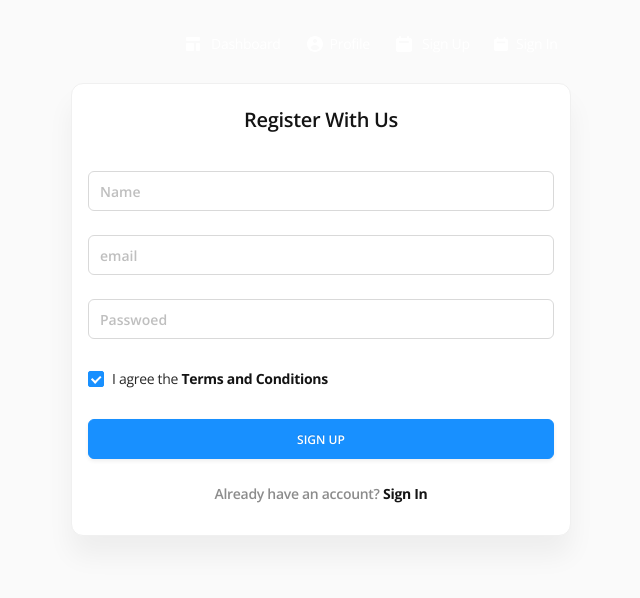
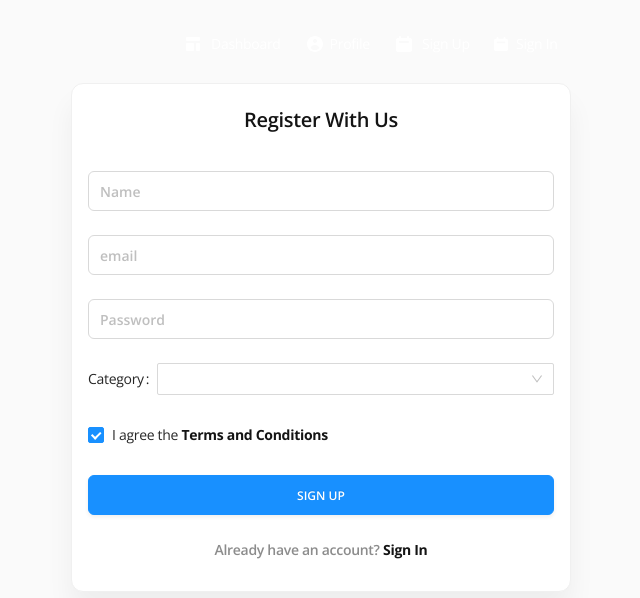
Before and after one commit to codeakki/MyCompAnion, a React (Create React App) app in the folder frontend/: page /sign-up in a window 1280 px wide. Shown: the top 598 px of the page, without its empty margins (319-959 px from the left). Built offline with nearby package versions, Linux system fonts and the light colour scheme.

Commit message:
Category in sign up page

```diff
--- a/frontend/src/components/layout/Header.js
+++ b/frontend/src/components/layout/Header.js
@@ -1,7 +1,5 @@
-
-
-import { useState, useEffect } from 'react'
-import { red, green } from '@ant-design/colors';
+import { useState, useEffect } from "react";
+import { red, green } from "@ant-design/colors";
 import {
   Row,
   Col,
@@ -18,7 +16,7 @@ import {
   Card,
   Progress,
   Switch,
-} from 'antd'
+} from "antd";
 
 import {
   SearchOutlined,
@@ -26,12 +24,12 @@ import {
   TwitterOutlined,
   FacebookFilled,
   UserOutlined,
-} from '@ant-design/icons'
+} from "@ant-design/icons";
 
-import { NavLink, Link } from 'react-router-dom'
-import styled from 'styled-components'
-import avtar from '../../assets/images/team-2.jpg'
-const { Meta } = Card
+import { NavLink, Link } from "react-router-dom";
+import styled from "styled-components";
+import avtar from "../../assets/images/team-2.jpg";
+const { Meta } = Card;
 const ButtonContainer = styled.div`
   .ant-btn-primary {
     background-color: #1890ff;
@@ -51,7 +49,7 @@ const ButtonContainer = styled.div`
   .ant-switch-active {
     background-color: #1890ff;
   }
-`
+`;
 
 const bell = [
   <svg
@@ -71,7 +69,7 @@ const bell = [
       fill="#111827"
     ></path>
   </svg>,
-]
+];
 
 const wifi = [
   <svg
@@ -97,7 +95,7 @@ const wifi = [
       </g>
     </g>
   </svg>,
-]
+];
 
 const credit = [
   <svg
@@ -119,7 +117,7 @@ const credit = [
       d="M18 9H2V14C2 15.1046 2.89543 16 4 16H16C17.1046 16 18 15.1046 18 14V9ZM4 13C4 12.4477 4.44772 12 5 12H6C6.55228 12 7 12.4477 7 13C7 13.5523 6.55228 14 6 14H5C4.44772 14 4 13.5523 4 13ZM9 12C8.44772 12 8 12.4477 8 13C8 13.5523 8.44772 14 9 14H10C10.5523 14 11 13.5523 11 13C11 12.4477 10.5523 12 10 12H9Z"
     ></path>
   </svg>,
-]
+];
 
 const clockicon = [
   <svg
@@ -137,27 +135,27 @@ const clockicon = [
       fill="#111827"
     ></path>
   </svg>,
-]
+];
 
 const data = [
   {
-    title: 'New message from Sophie',
+    title: "New message from Sophie",
     description: <>{clockicon} 2 days ago</>,
 
     avatar: avtar,
   },
   {
-    title: 'New album by Travis Scott',
+    title: "New album by Travis Scott",
     description: <>{clockicon} 2 days ago</>,
 
     avatar: <Avatar shape="square">{wifi}</Avatar>,
   },
   {
-    title: 'Payment completed',
+    title: "Payment completed",
     description: <>{clockicon} 2 days ago</>,
     avatar: <Avatar shape="square">{credit}</Avatar>,
   },
-]
+];
 
 const menu = (
   <List
@@ -175,7 +173,7 @@ const menu = (
       </List.Item>
     )}
   />
-)
+);
 
 const logsetting = [
   <svg
@@ -193,7 +191,7 @@ const logsetting = [
       fill="#111827"
     ></path>
   </svg>,
-]
+];
 
 const profile = [
   <svg
@@ -211,7 +209,7 @@ const profile = [
       fill="#111827"
     ></path>
   </svg>,
-]
+];
 
 const toggler = [
   <svg
@@ -223,7 +221,7 @@ const toggler = [
   >
     <path d="M16 132h416c8.837 0 16-7.163 16-16V76c0-8.837-7.163-16-16-16H16C7.163 60 0 67.163 0 76v40c0 8.837 7.163 16 16 16zm0 160h416c8.837 0 16-7.163 16-16v-40c0-8.837-7.163-16-16-16H16c-8.837 0-16 7.163-16 16v40c0 8.837 7.163 16 16 16zm0 160h416c8.837 0 16-7.163 16-16v-40c0-8.837-7.163-16-16-16H16c-8.837 0-16 7.163-16 16v40c0 8.837 7.163 16 16 16z"></path>
   </svg>,
-]
+];
 
 const setting = [
   <svg
@@ -241,7 +239,7 @@ const setting = [
       fill="#111827"
     ></path>
   </svg>,
-]
+];
 
 function Header({
   placement,
@@ -252,15 +250,15 @@ function Header({
   handleSidenavType,
   handleFixedNavbar,
 }) {
-  const { Title, Text } = Typography
+  const { Title, Text } = Typography;
 
-  const [visible, setVisible] = useState(false)
-  const [sidenavType, setSidenavType] = useState('transparent')
+  const [visible, setVisible] = useState(false);
+  const [sidenavType, setSidenavType] = useState("transparent");
 
-  useEffect(() => window.scrollTo(0, 0))
+  useEffect(() => window.scrollTo(0, 0));
 
-  const showDrawer = () => setVisible(true)
-  const hideDrawer = () => setVisible(false)
+  const showDrawer = () => setVisible(true);
+  const hideDrawer = () => setVisible(false);
 
   return (
     <>
@@ -270,29 +268,21 @@ function Header({
             <Breadcrumb.Item>
               <NavLink to="/">Pages</NavLink>
             </Breadcrumb.Item>
-            <Breadcrumb.Item style={{ textTransform: 'capitalize' }}>
-              {name.replace('/', '')}
+            <Breadcrumb.Item style={{ textTransform: "capitalize" }}>
+              {name.replace("/", "")}
             </Breadcrumb.Item>
           </Breadcrumb>
           <div className="ant-page-header-heading">
             <span
               className="ant-page-header-heading-title"
-              style={{ textTransform: 'capitalize' }}
+              style={{ textTransform: "capitalize" }}
             >
-              {subName.replace('/', '')}
+              {subName.replace("/", "")}
             </span>
           </div>
         </Col>
 
         <Col span={24} md={18} className="header-control">
-          {/* <Button
-            type="link"
-            className="sidebar-toggler"
-            onClick={() => onPress()}
-          >
-            {toggler}
-          </Button> */}
-
           <Popover
             placement="bottomRight"
             content={
@@ -300,13 +290,31 @@ function Header({
                 hoverable
                 style={{ width: 300 }}
                 cover={
-                  <Avatar src="https://joeschmoe.io/api/v1/5" size={100} gap={10}/>
+                  <Avatar
+                    src="https://joeschmoe.io/api/v1/5"
+                    size={100}
+                    gap={10}
+                  />
                 }
               >
                 <Meta title="Student X" description="Class 5" />
                 <p>Concentration score : 4.5</p>
-                <Progress percent={45
-                } steps={10} strokeColor={[green[1], green[1], green[2],green[3],green[4],green[5], green[6], green[7],green[8],green[9]]} />
+                <Progress
+                  percent={45}
+                  steps={10}
+                  strokeColor={[
+                    green[1],
+                    green[1],
+                    green[2],
+                    green[3],
+                    green[4],
+                    green[5],
+                    green[6],
+                    green[7],
+                    green[8],
+                    green[9],
+                  ]}
+                />
                 <Progress percent={30} />
                 <Progress percent={50} status="active" />
                 <Progress percent={70} status="exception" />
@@ -314,14 +322,16 @@ function Header({
             }
             trigger="click"
           >
-            <Button type="primary" shape="round" icon={<UserOutlined />}>
-            </Button>
+            <Button
+              type="primary"
+              shape="round"
+              icon={<UserOutlined />}
+            ></Button>
           </Popover>
-
         </Col>
       </Row>
     </>
-  )
+  );
 }
 
-export default Header
+export default Header;
--- a/frontend/src/pages/SignUp.js
+++ b/frontend/src/pages/SignUp.js
@@ -1,5 +1,4 @@
 import React, { Component } from "react";
-import "antd/dist/antd.css";
 import {
   Layout,
   Menu,
@@ -21,7 +20,17 @@ import {
   InstagramOutlined,
   GithubOutlined,
 } from "@ant-design/icons";
-
+import { useState } from "react";
+import "antd/dist/antd.css";
+import {
+  Cascader,
+  DatePicker,
+  InputNumber,
+  Radio,
+  Select,
+  Switch,
+  TreeSelect,
+} from "antd";
 const { Title } = Typography;
 const { Header, Content } = Layout;
 const template = [
@@ -104,7 +113,6 @@ const signin = [
     />
   </svg>,
 ];
-
 export default class SignUp extends Component {
   render() {
     const onFinish = (values) => {
@@ -114,6 +122,7 @@ export default class SignUp extends Component {
     const onFinishFailed = (errorInfo) => {
       console.log("Failed:", errorInfo);
     };
+
     return (
       <>
         <div className="layout-default ant-layout layout-sign-up">
@@ -191,13 +200,54 @@ export default class SignUp extends Component {
                     { required: true, message: "Please input your password!" },
                   ]}
                 >
-                  <Input placeholder="Passwoed" />
+                  <Input placeholder="Password" />
                 </Form.Item>
-
+                <Form.Item label="Category">
+                  <Cascader
+                    options={[
+                      {
+                        value: "School",
+                        label: "School",
+                        children: [
+                          {
+                            value: "Foundational",
+                            label: "Foundational",
+                          },
+                          {
+                            value: "Preparatory",
+                            label: "Preparatory",
+                          },
+                          {
+                            value: "Middle",
+                            label: "Middle",
+                          },
+                          {
+                            value: "Secondary",
+                            label: "Secondary",
+                          },
+                        ],
+                      },
+                      {
+                        value: "College",
+                        label: "College",
+                        children: [
+                          {
+                            value: "Under Graduate",
+                            label: "Under Graduate",
+                          },
+                          {
+                            value: "Post Graduate",
+                            label: "Post Graduate",
+                          },
+                        ],
+                      },
+                    ]}
+                  />
+                </Form.Item>
                 <Form.Item name="remember" valuePropName="checked">
                   <Checkbox>
                     I agree the{" "}
-                    <a href="#pablo" className="font-bold text-dark">
+                    <a href="#" className="font-bold text-dark">
                       Terms and Conditions
                     </a>
                   </Checkbox>
```
